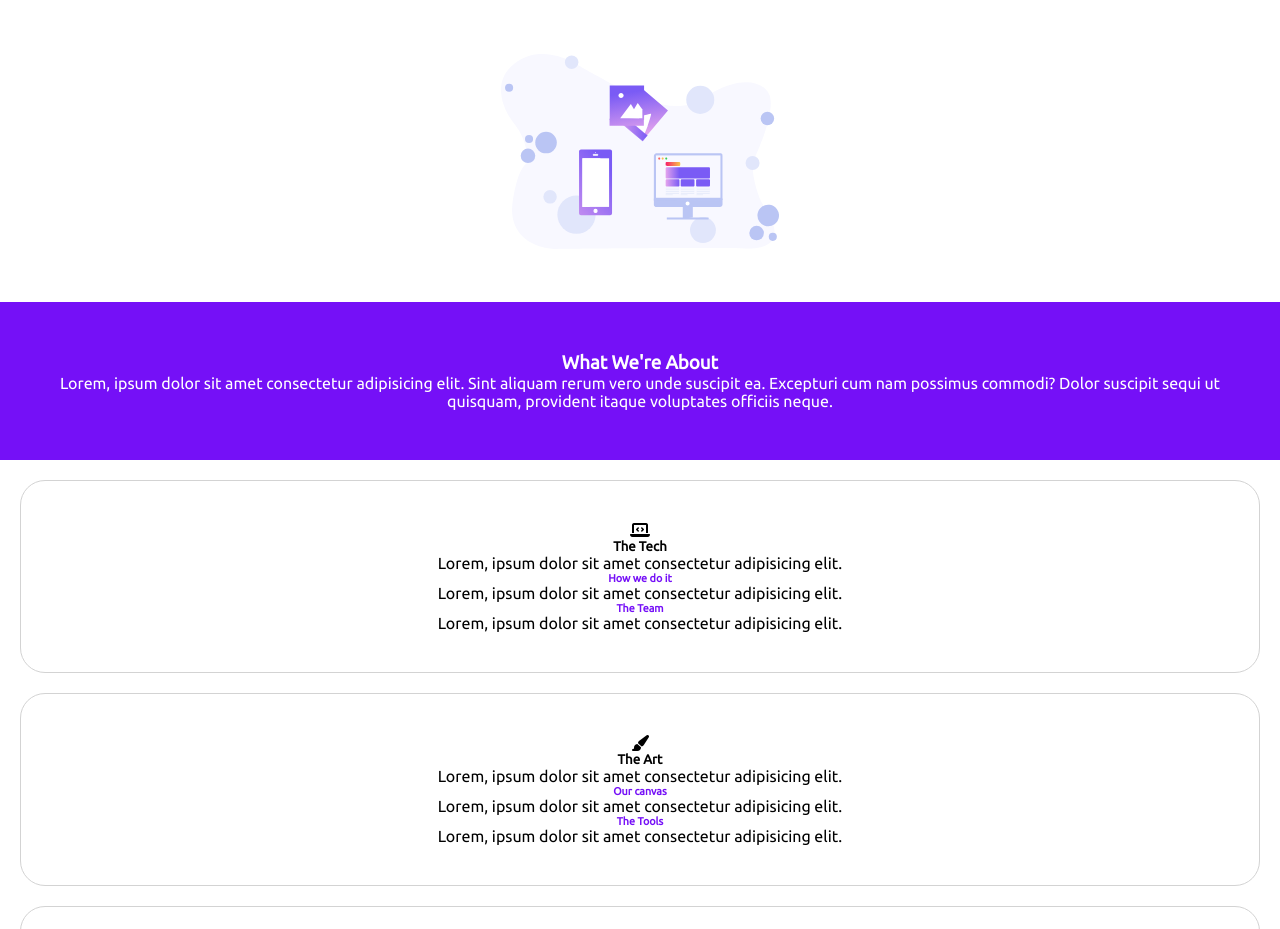
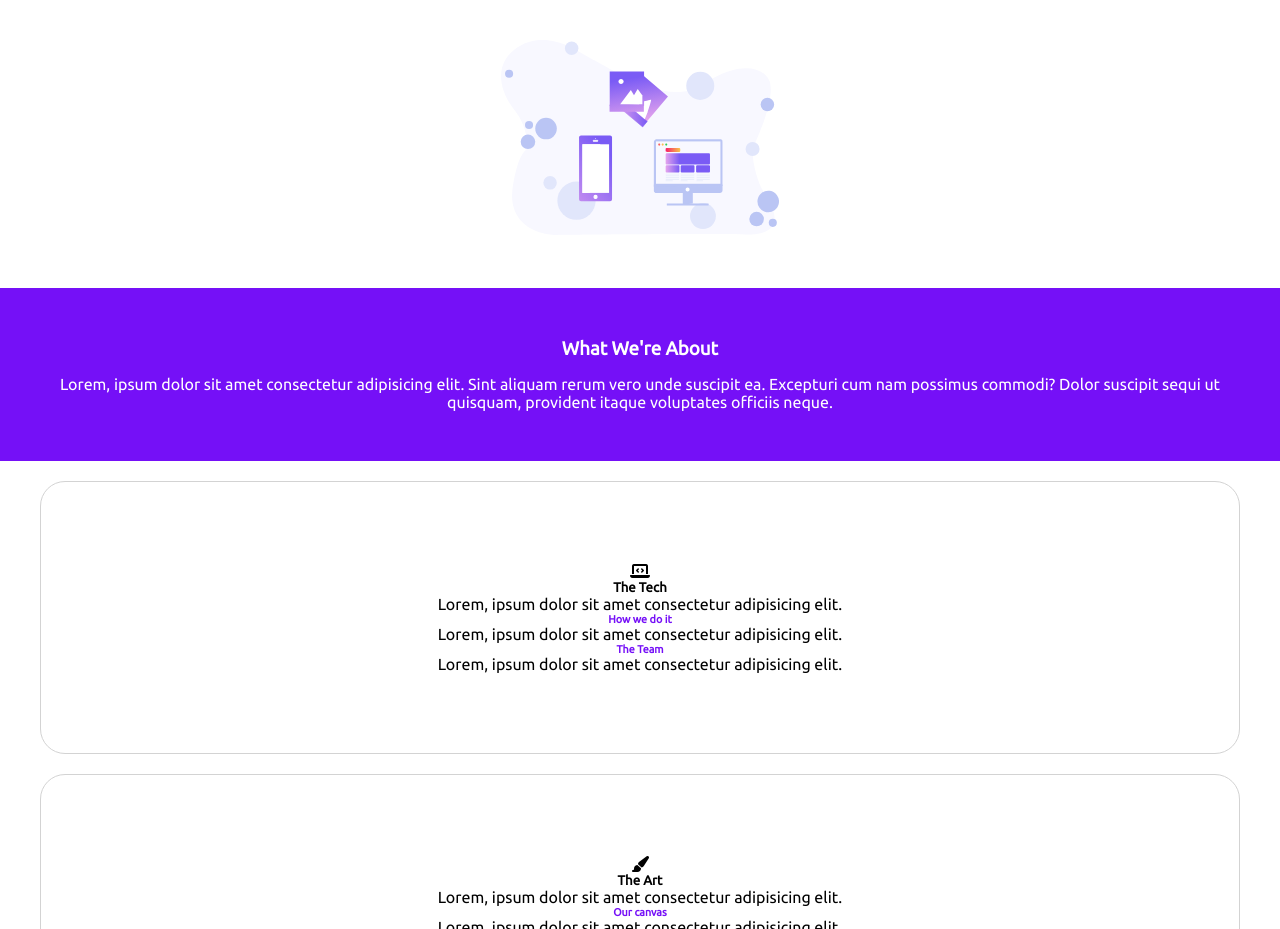
Before and after one commit to Bhevans17/TechSmart, a plain HTML site: page index.html in a window 1280 px wide. Shown: the part 195-1124 px from the top of the page. Drawn offline with Linux system fonts and the light colour scheme.

Commit message:
Edited styles

```diff
--- a/index.html
+++ b/index.html
@@ -21,7 +21,7 @@
     <!-- Main -->
     <main>
         <h1>Techsmart</h1>
-        <p>Your Tech Needs Fullfilled!</p>
+        <p>Your Tech Needs Fullfilled</p>
         <img src="./img/example-3.svg" alt="Illustration of technology">
     </main>
     <!-- About Us -->
--- a/style.css
+++ b/style.css
@@ -52,11 +52,12 @@ main {
 main h1 {
   font-weight: bold;
   margin: 0;
+  padding-bottom: 10px;
 }
 
 main p {
   margin: 0;
-  padding-bottom: 8vh;
+  padding-bottom: 40px;
 }
 /***** ABOUT US *****/
 #about-us-wrapper {
@@ -68,6 +69,7 @@ main p {
 
 #about-us-wrapper h3 {
   margin: 0;
+  padding-bottom: 15px;
 }
 
 #about-us-wrapper p {
@@ -93,8 +95,8 @@ main p {
 
 .card {
   border: 1px solid lightgrey;
-  margin: 20px;
-  padding: 40px 20px;
+  margin: 20px 40px;
+  padding: 80px 40px;
   border-radius: 25px;
 }
 
```
